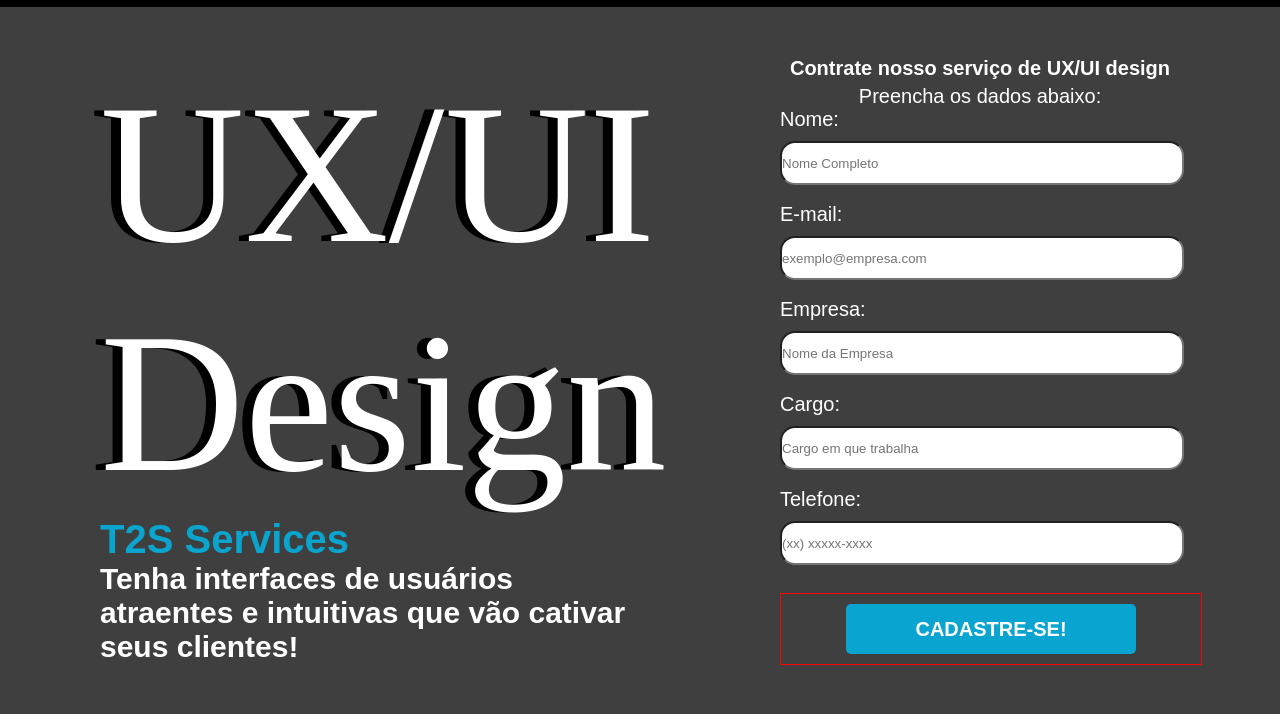
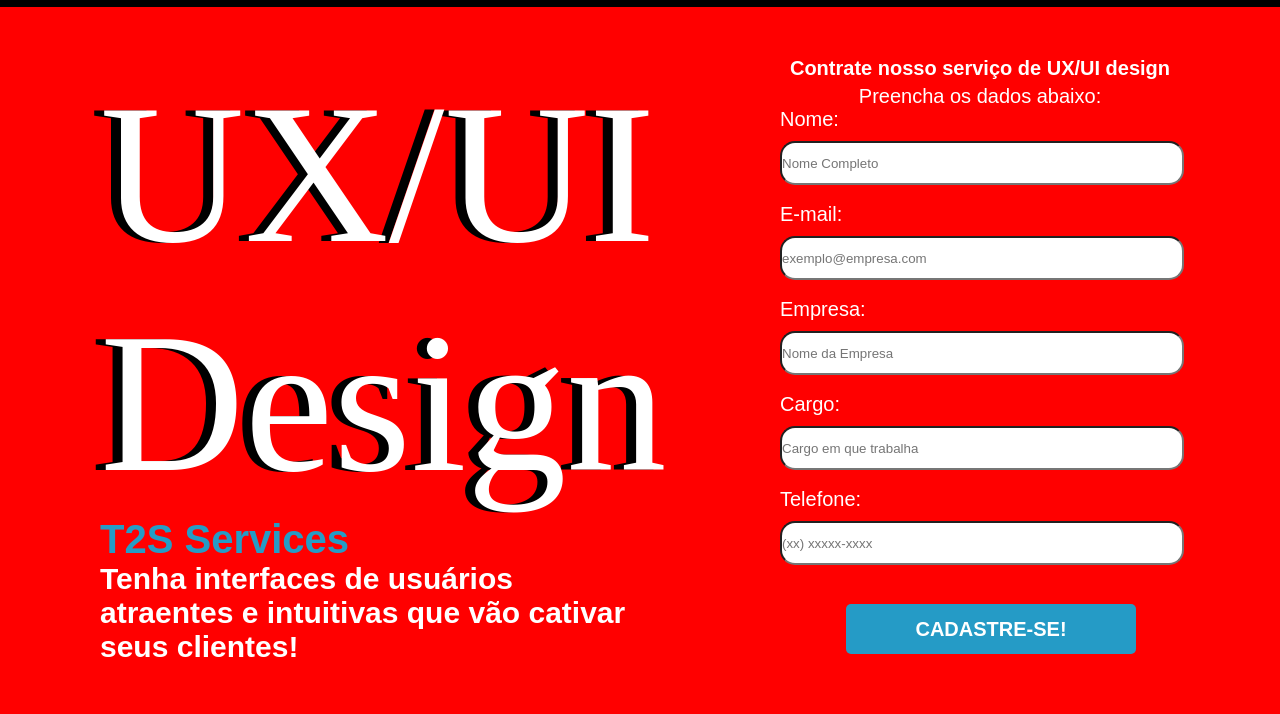
Before and after one commit to NikolySilva/Desafio-Tech---T2S, a plain HTML site: page index.html in a window 1280 px wide. Shown: the part 57-771 px from the top of the page. Drawn offline with Linux system fonts and the light colour scheme.

Commit message:
mais um commit

```diff
--- a/index.html
+++ b/index.html
@@ -32,7 +32,6 @@
                 <h4>T2S Services</h4>
                 <p>Tenha interfaces de usuários atraentes e intuitivas que vão cativar seus clientes!</p>
             </div>
-            <div>
                 <form>
                     <h3>Contrate nosso serviço de UX/UI design</h3>
                     <h4>Preencha os dados abaixo:</h4>
@@ -57,7 +56,6 @@
                         <input type="submit" value="CADASTRE-SE!">
                     </div>
                 </form>
-            </div>
         </section>
 
         <section id="secao2" class="contents">
--- a/style.css
+++ b/style.css
@@ -19,6 +19,7 @@ body{
     font-family: sans-serif;
     font-size: 1em;
     font-weight: bold;
+    max-width: 100vw;
 }
 
 /*Header*/
@@ -48,7 +49,7 @@ a:hover{
 
 /* Inicio - t2s serviço*/
 #secao1 {
-    background-color: var(--cor-primaria);
+    background-color: red;
     padding: 50px;
     display: flex;
     justify-content: space-between;
@@ -86,6 +87,8 @@ a:hover{
 form {
     width: 400px;
     margin-right: 50px;
+    display: inline-block;
+    flex-wrap: wrap;
 }
 
 form h3, h4 {
@@ -256,3 +259,11 @@ img {
     height: 230px;
     border-radius: 50%;
 }
+
+
+@media screen and (max-width: 600px) {
+    #secao1 {
+        display: flex;
+        flex-direction: column;
+    }
+}
```
